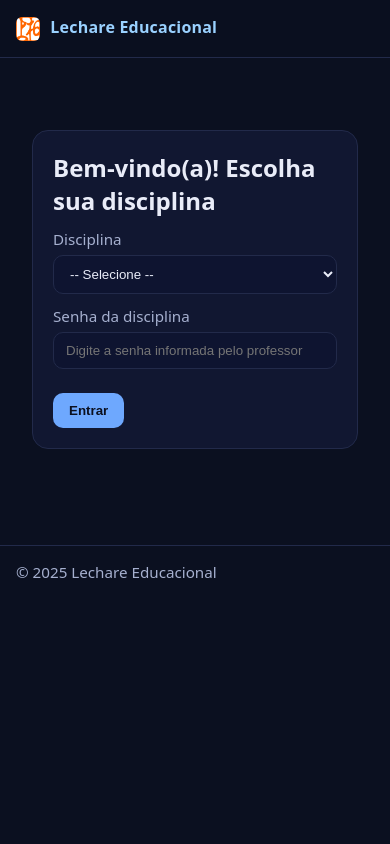
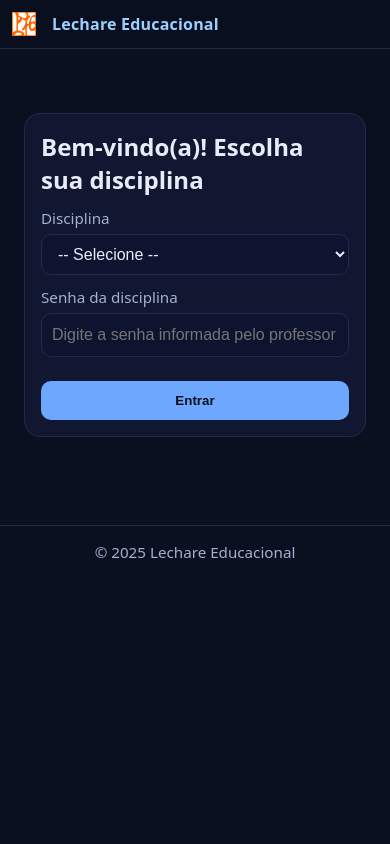
Before and after one commit to lelismura/LechareEducacional, a FastAPI app: page /start in a window 390 px wide. Run offline with FastAPI, Linux system fonts and the light colour scheme; parts of the project's set-up code (start-up, migrations or seed data) failed here and were passed over.

Commit message:
UI: CSS responsivo

```diff
--- a/app/static/styles.css
+++ b/app/static/styles.css
@@ -1,50 +1,156 @@
-:root{--bg:#0b1020;--card:#111731;--muted:#a6b0cf;--text:#e9ecf8;--brand:#6ea8fe;--brand-2:#9ad1ff;--border:#222a4a}
-*{box-sizing:border-box} html,body{height:100%}
-body.page{margin:0;background:var(--bg);color:var(--text);font-family:system-ui,Arial,sans-serif}
-.container{max-width:1040px;margin:0 auto;padding:16px}
-.topbar{border-bottom:1px solid var(--border);position:sticky;top:0;background:rgba(11,16,32,.7);backdrop-filter:blur(8px)}
-.topbar .container{display:flex;align-items:center;justify-content:space-between}
-.brand{color:var(--brand-2);font-weight:700;text-decoration:none;letter-spacing:.2px}
-.brand img{
-  width: 28px;
-  height: 28px;
-  aspect-ratio: 1 / 1;
-  object-fit: contain;
-  border-radius: 6px;
-}
-.nav a{color:var(--text);text-decoration:none;margin-left:16px;opacity:.9}
-.nav .btn{background:var(--brand);padding:8px 14px;border-radius:10px}
-.nav .btn:hover{filter:brightness(1.05)}
-.hero{padding:32px 0}
-.hero-content{background:linear-gradient(180deg,rgba(110,168,254,.1),transparent);padding:28px;border:1px solid var(--border);border-radius:16px}
-.actions{display:flex;gap:12px;margin-top:12px}
-.btn{display:inline-block;background:var(--brand);color:#0b1020;font-weight:700;border:none;padding:10px 16px;border-radius:10px;cursor:pointer;text-decoration:none}
-.btn:hover{filter:brightness(1.05)}
-.btn-ghost{background:transparent;color:var(--brand-2);border:1px solid var(--border)}
-.grid{display:grid;grid-template-columns:repeat(auto-fit,minmax(240px,1fr));gap:16px;margin:24px 0 8px}
-.card{background:var(--card);border:1px solid var(--border);border-radius:16px;padding:16px}
-.auth{max-width:460px;margin:24px auto;background:var(--card);border:1px solid var(--border);border-radius:16px;padding:20px}
-.form{display:grid;gap:12px}
-.field span{display:block;font-size:.95rem;color:var(--muted);margin-bottom:6px}
-.field input{width:100%;padding:10px 12px;border-radius:10px;border:1px solid var(--border);background:#0e1430;color:var(--text)}
-.password{display:flex;gap:8px}
-.password input{flex:1}
-.row{display:flex;align-items:center;justify-content:space-between}
-.check{display:inline-flex;gap:8px;align-items:center;color:var(--muted)}
-.footer{border-top:1px solid var(--border);margin-top:24px}
-.footer .container{display:flex;align-items:center;justify-content:space-between;padding:16px}
-.muted{color:var(--muted);font-size:.95rem}
-.link{color:var(--brand-2);background:none;border:none;cursor:pointer;text-decoration:none;padding:0}
-.alert{border-radius:10px;padding:10px;margin-bottom:12px}
-.alert-success{background:#12361e;border:1px solid #1f6f3a;color:#c5f2d1}
-.alert-error{background:#3a1b1b;border:1px solid #802b2b;color:#ffd2d2}
-.field select{
-  width:100%; padding:10px 12px; border-radius:10px;
-  border:1px solid var(--border); background:#0e1430; color:var(--text);
+:root{
+  --bg:#0b1020;
+  --card:#111731;
+  --muted:#a6b0cf;
+  --text:#e9ecf8;
+  --brand:#6ea8fe;
+  --brand-2:#9ad1ff;
+  --border:#222a4a;
 }
 
-/* Ícones da barra do quiz */
-.iconbar{display:flex;gap:10px}
-.iconbtn{display:inline-flex;align-items:center;justify-content:center;width:44px;height:36px;border:1px solid var(--border);border-radius:10px;background:#0e1430;text-decoration:none}
-.iconbtn:hover{filter:brightness(1.08)}
-.icon{width:18px;height:18px;fill:var(--text)}
+/* ===== base ===== */
+*{box-sizing:border-box}
+html,body{height:100%}
+body.page{
+  margin:0;
+  background:var(--bg);
+  color:var(--text);
+  font-family:system-ui,Arial,sans-serif;
+  -webkit-font-smoothing:antialiased;
+  -moz-osx-font-smoothing:grayscale;
+}
+
+/* ===== layout ===== */
+.container{max-width:1040px;margin:0 auto;padding:16px}
+.topbar{
+  border-bottom:1px solid var(--border);
+  position:sticky; top:0; z-index:10;
+  background:rgba(11,16,32,.7);
+  backdrop-filter:blur(8px);
+}
+.topbar .container{
+  display:flex; align-items:center; justify-content:space-between; gap:12px;
+}
+
+/* ===== brand/header ===== */
+.brand{
+  color:var(--brand-2); font-weight:700; text-decoration:none; letter-spacing:.2px;
+  display:inline-flex; align-items:center; gap:10px;
+}
+.brand img.brand-logo{
+  display:block; border-radius:6px; height:36px; width:auto;
+}
+.brand .brand-text{line-height:1.1}
+
+/* ===== navegação / toolbar (icons) ===== */
+.nav{display:flex; align-items:center; gap:10px}
+.icon-btn{
+  display:inline-flex; align-items:center; justify-content:center;
+  width:38px; height:38px; border-radius:10px;
+  background:#0e1430; border:1px solid var(--border);
+  color:var(--text); text-decoration:none; font-size:18px;
+  transition:transform .05s ease, filter .15s ease;
+}
+.icon-btn:hover{filter:brightness(1.08)}
+.icon-btn:active{transform:scale(.97)}
+.icon-btn.danger{border-color:#3a2230; background:#201018}
+
+/* ===== herói / cartões ===== */
+.hero{padding:32px 0}
+.hero-content{
+  background:linear-gradient(180deg,rgba(110,168,254,.10),transparent);
+  padding:28px; border:1px solid var(--border); border-radius:16px;
+}
+.grid{
+  display:grid; grid-template-columns:repeat(auto-fit,minmax(260px,1fr));
+  gap:16px; margin:24px 0 8px;
+}
+.card{
+  background:var(--card); border:1px solid var(--border);
+  border-radius:16px; padding:16px;
+}
+
+/* ===== botões e ações ===== */
+.actions{display:flex; gap:12px; margin-top:12px; flex-wrap:wrap}
+.btn{
+  display:inline-block; background:var(--brand); color:#0b1020; font-weight:700;
+  border:none; padding:10px 16px; border-radius:10px; cursor:pointer; text-decoration:none;
+}
+.btn:hover{filter:brightness(1.05)}
+.btn-ghost{
+  background:transparent; color:var(--brand-2);
+  border:1px solid var(--border);
+}
+
+/* ===== formulários (login/acesso) ===== */
+.auth{
+  max-width:520px; margin:24px auto; background:var(--card);
+  border:1px solid var(--border); border-radius:16px; padding:20px;
+}
+.form{display:grid; gap:12px}
+.field span{display:block; font-size:.95rem; color:var(--muted); margin-bottom:6px}
+.field input, .field select{
+  width:100%; padding:12px 12px; border-radius:10px;
+  border:1px solid var(--border); background:#0e1430; color:var(--text);
+  font-size:1rem;
+}
+.password{display:flex; gap:8px}
+.password input{flex:1}
+
+.row{display:flex; align-items:center; justify-content:space-between; gap:12px}
+.check{display:inline-flex; gap:8px; align-items:center; color:var(--muted)}
+
+.muted{color:var(--muted); font-size:.95rem}
+.link{color:var(--brand-2); background:none; border:none; cursor:pointer; text-decoration:none; padding:0}
+
+/* ===== footer ===== */
+.footer{border-top:1px solid var(--border); margin-top:24px}
+.footer .container{
+  display:flex; align-items:center; justify-content:space-between; padding:16px; gap:12px;
+}
+
+/* ===== util ===== */
+.sr-only{position:absolute; width:1px; height:1px; padding:0; margin:-1px; overflow:hidden; clip:rect(0,0,0,0); border:0}
+.hide-on-mobile{display:initial}
+.show-on-mobile{display:none}
+
+/* =========================================================
+   RESPONSIVIDADE
+   ========================================================= */
+
+/* telas <= 1024px */
+@media (max-width: 1024px){
+  .container{padding:14px}
+  .brand img.brand-logo{height:32px}
+  .grid{grid-template-columns:repeat(auto-fit,minmax(220px,1fr))}
+}
+
+/* tablets e celulares grandes (<= 768px) */
+@media (max-width: 768px){
+  .brand .brand-text{font-size:1rem}
+  .hero{padding:20px 0}
+  .hero h1{font-size:1.35rem}
+  .auth{max-width:100%}
+  .grid{grid-template-columns:1fr 1fr}
+  .actions{gap:10px}
+  .btn{padding:10px 14px}
+  .hide-on-mobile{display:none}
+  .show-on-mobile{display:initial}
+}
+
+/* celulares (<= 480px) */
+@media (max-width: 480px){
+  .container{padding:12px}
+  .topbar .container{gap:8px}
+  .brand img.brand-logo{height:28px}
+  .brand .brand-text{font-size:.95rem}
+  .nav{gap:8px}
+  .icon-btn{width:36px; height:36px; font-size:17px; border-radius:9px}
+  .grid{grid-template-columns:1fr}
+  .actions{flex-direction:column}
+  .btn{width:100%; text-align:center; padding:12px 14px}
+  .auth{padding:16px}
+  .field input, .field select{padding:12px 10px; font-size:1rem}
+  .row{flex-direction:column; align-items:stretch}
+  .footer .container{flex-direction:column}
+}
```
